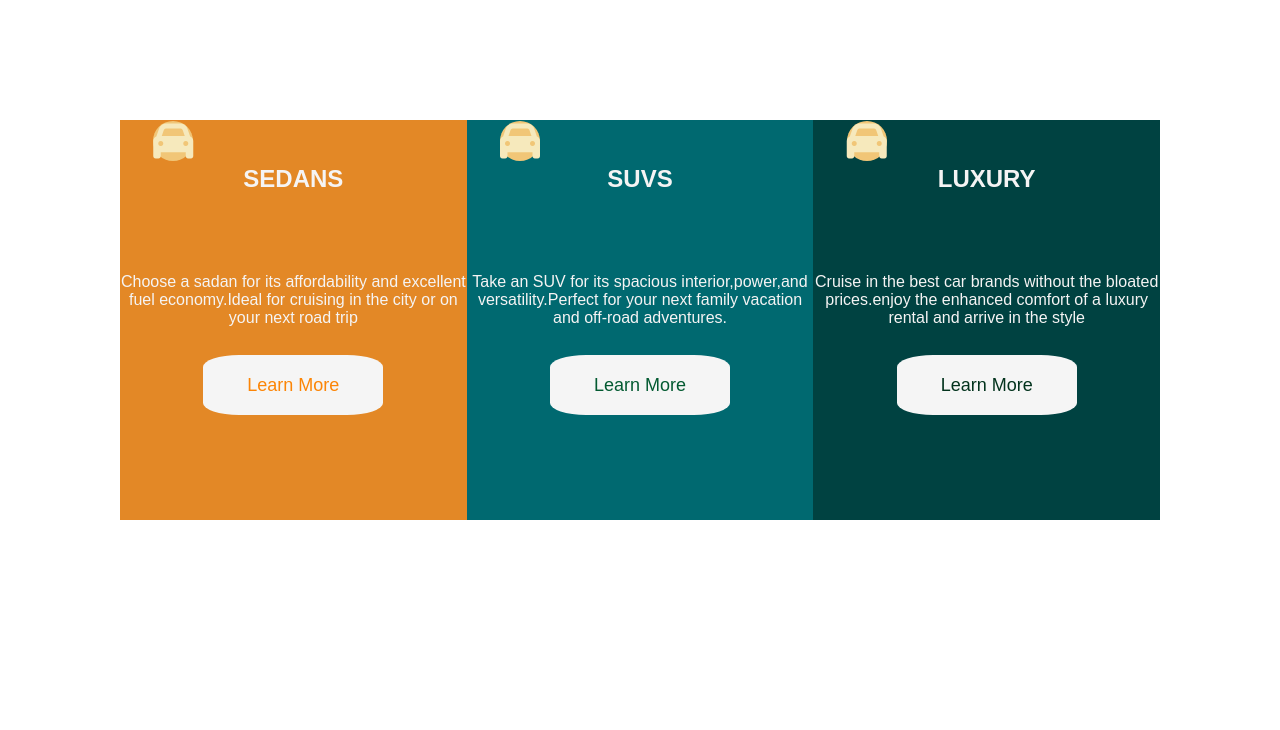
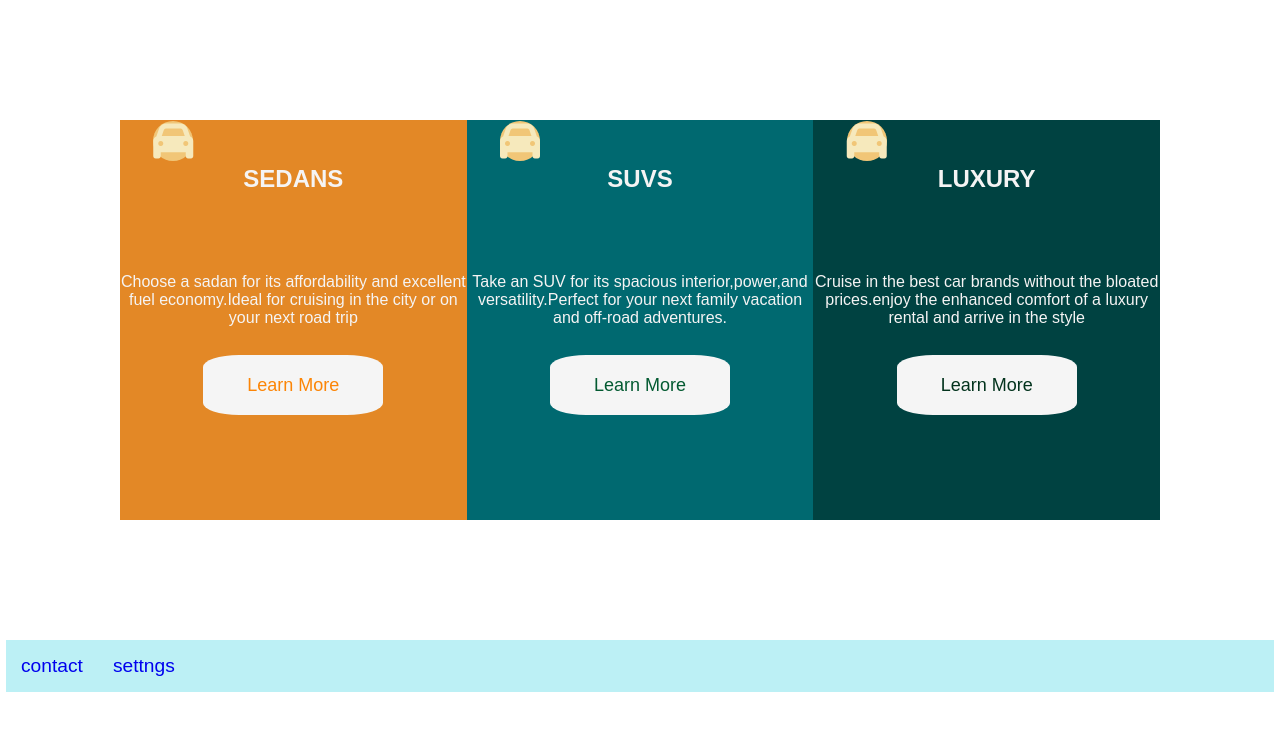
Before and after one commit to sagrikathakur/preview-card, a plain HTML site: page index.html in a window 1280 px wide. Drawn offline with Linux system fonts and the light colour scheme.

Commit message:
footer has been added

```diff
--- a/index.html
+++ b/index.html
@@ -43,5 +43,12 @@
         <button class="button2">Learn More</button>
     </div>
   </div><!--container div end-->
+
+  <footer>
+    <div class="footer">
+      <a href="#">contact</a>
+      <a href="#">settngs</a>
+    </div>
+  </footer>
 </body>
 </html>
--- a/style.css
+++ b/style.css
@@ -104,6 +104,16 @@ i{
   border-radius:50%;
   background-color:rgb(241, 198, 119);
 }
+.footer{
+  display: flex;
+  margin: 6px;
+  background-color: #bcf0f5;
+}
+.footer a{
+  text-decoration: none;
+  font-size: larger;
+  margin: 15px;
+}
 
 @media (max-width: 768px) {
   .container {
```
